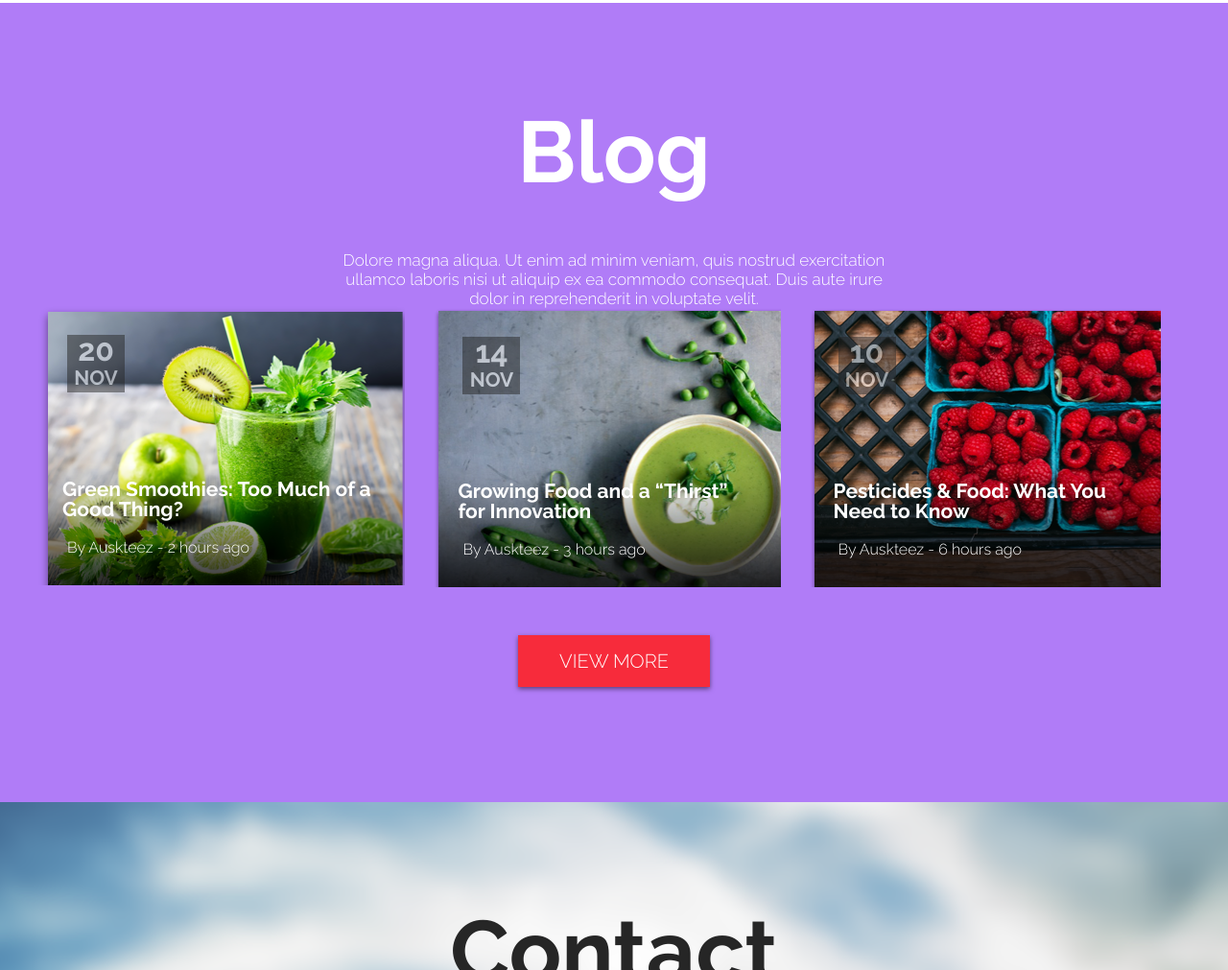
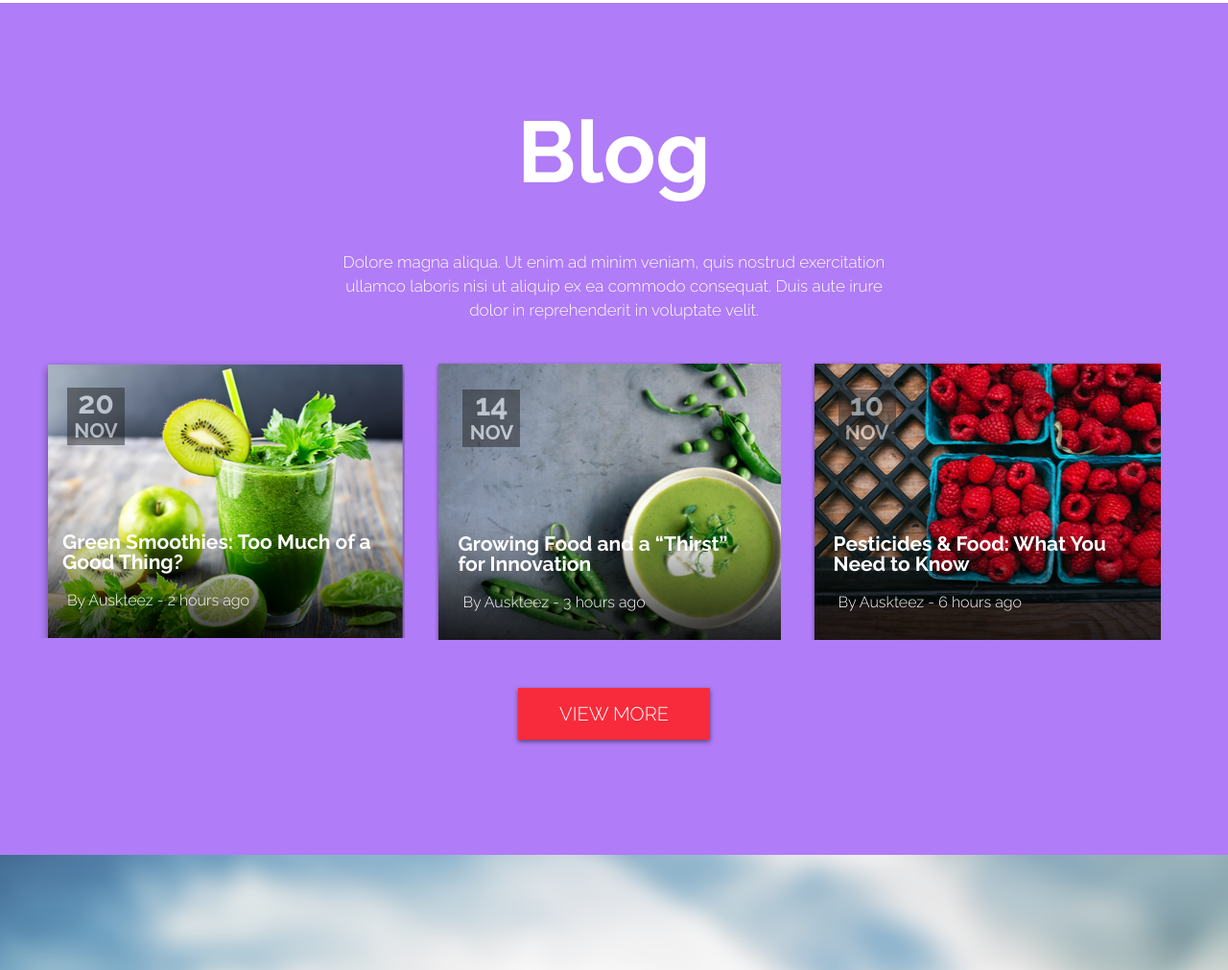
Before and after one commit to vzvenygor/cahee, a plain HTML site: page index.html in a window 1280 px wide. Shown: the part 2859-3870 px from the top of the page at 96% size. Drawn offline with Linux system fonts and the light colour scheme.

Commit message:
Fixed Blog section description

```diff
--- a/css/blog.css
+++ b/css/blog.css
@@ -7,6 +7,12 @@
     text-align: center;
     max-width: 1200px;
     color: white;
+}
+
+.blog__paragraph {
+    font-size: 17px;
+    line-height: 25px;
+    margin-bottom: 40px;
 }
 
 .blog__items {
--- a/index.html
+++ b/index.html
@@ -126,7 +126,7 @@
         <section class="section section__blog">
           <div class="blog__content">
             <h2 class="content__title">Blog</h2>
-            <p class="content__papagraph">
+            <p class="content__papagraph blog__paragraph">
               Dolore magna aliqua. Ut enim ad minim veniam, quis nostrud
               exercitation ullamco laboris nisi ut aliquip ex ea commodo
               consequat. Duis aute irure dolor in reprehenderit in voluptate
```
